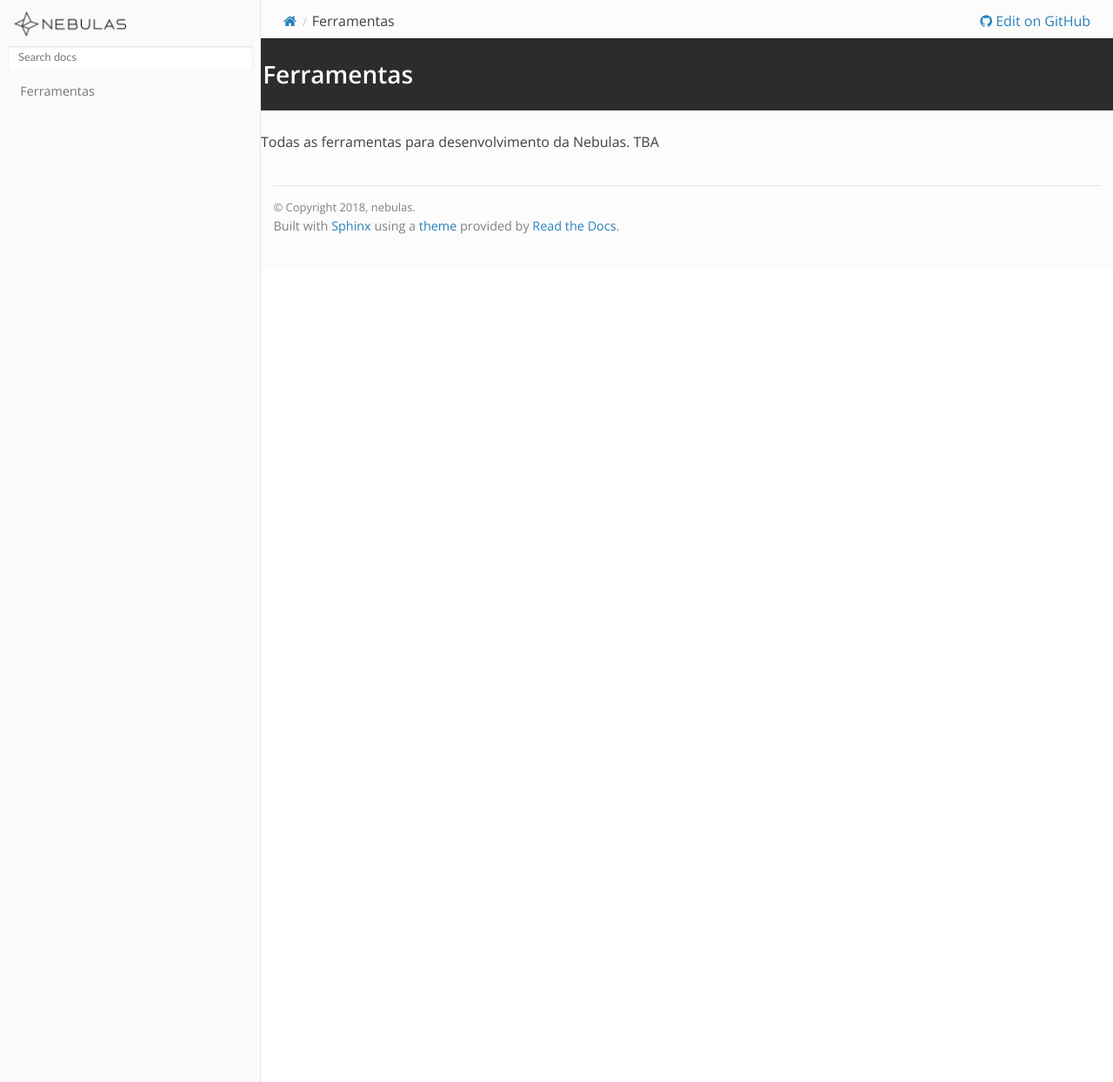
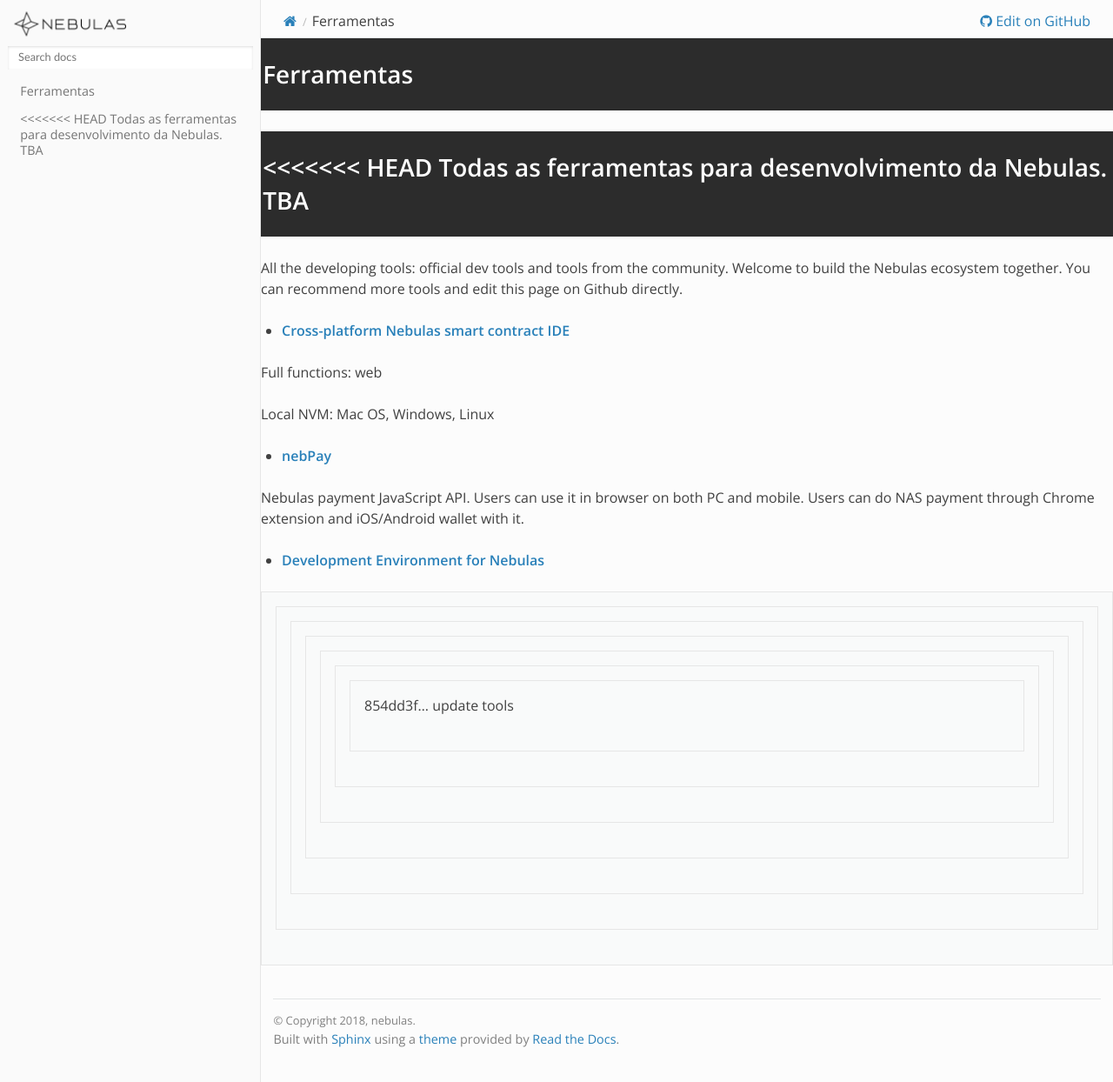
Before and after one commit to nebulasio/nebdocs, a Sphinx documentation site: the page built from docs/dapp-development/tools.md, in a window 1280 px wide and 1244 px high. Shown: the whole window at 87% size. Built offline with Sphinx 7.4.7 and the Read the Docs theme 2.0.0, drawn with Linux system fonts in a browser that asks for light colours; pages that are not in the unit, such as notebooks, are missing from menus.

Commit message:
add tools

```diff
--- a/docs/dapp-development/tools.md
+++ b/docs/dapp-development/tools.md
@@ -1,3 +1,22 @@
 # Ferramentas
 
+<<<<<<< HEAD
 Todas as ferramentas para desenvolvimento da Nebulas. TBA
+=======
+All the developing tools: official dev tools and tools from the community. Welcome to build the Nebulas ecosystem together. You can recommend more tools and edit this page on Github directly.
+
+
+- **[Cross-platform Nebulas smart contract IDE](https://nebide.block2100.com/)**
+
+Full functions: web
+
+Local NVM: Mac OS, Windows, Linux
+
+
+- **[nebPay](https://github.com/nebulasio/nebPay)**
+
+Nebulas payment JavaScript API.
+Users can use it in browser on both PC and mobile. Users can do NAS payment through Chrome extension and iOS/Android wallet with it.
+
+- **[Development Environment for Nebulas](https://github.com/mirei83/NebuEnv)**
+>>>>>>> 854dd3f... update tools
```
